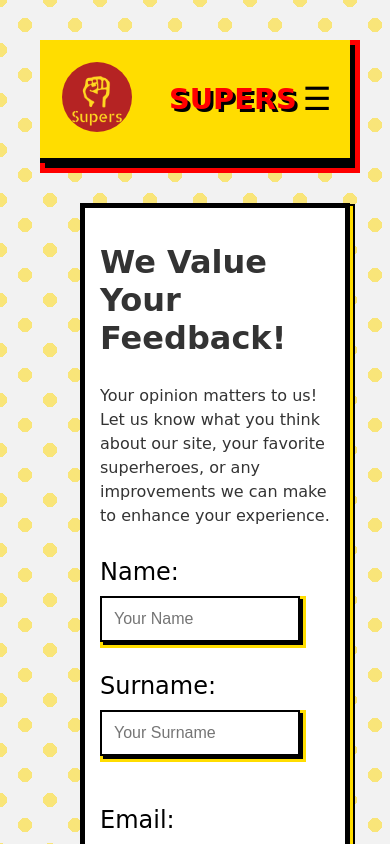
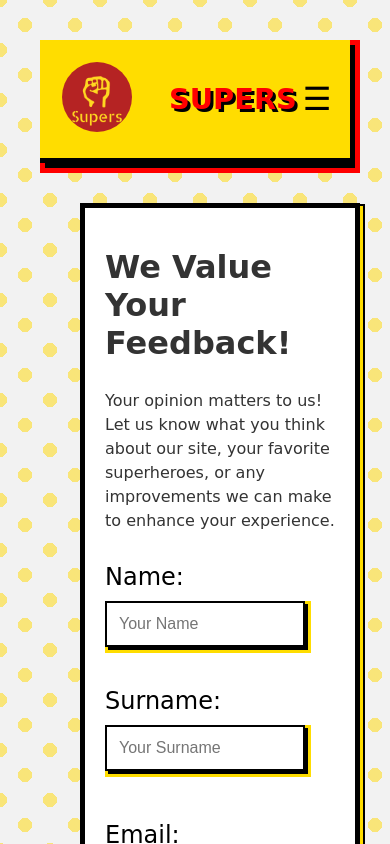
Before and after one commit to MichaelaKemp/DV200_S2_T4_Thoery, a React (Create React App) app in the folder superhero-backend/superhero-frontend/: page /feedback in a window 390 px wide. Shown: the top 844 px of the page. Built offline with nearby package versions, Linux system fonts and the light colour scheme.

Commit message:
Adjusting to different screen sizes

```diff
--- a/superhero-backend/superhero-frontend/src/components/Details.css
+++ b/superhero-backend/superhero-frontend/src/components/Details.css
@@ -13,7 +13,7 @@
   box-shadow: 10px 10px 0px #ffdd00, 10px 10px 0px 5px black;
   max-width: 1400px;
   margin: 20px auto;
-  text-align: left;
+  text-align: left; /* Align text to the left */
 }
 
 /* Motivation text to encourage users */
@@ -28,29 +28,29 @@
 .name-surname-group {
   display: flex;
   justify-content: space-between;
-  gap: 70px;
-  margin-bottom: 30px;
+  gap: 70px; /* Adds space between the name and surname fields */
+  margin-bottom: 30px; /* Adds space below the name-surname group */
 }
 
 .name-input, .surname-input {
-  flex: 1;
-  box-sizing: border-box;
+  flex: 1; /* Ensure both input fields take equal width */
+  box-sizing: border-box; /* Ensure padding is included in the width */
 }
 
 /* Input fields styling */
 input, textarea {
   width: 100%;
-  padding: 15px;
+  padding: 15px; /* Adjust padding inside the input field */
   font-size: 1.2rem;
   border: 2px solid black;
   box-shadow: 3px 3px 0px black, 3px 3px 0px 3px #ffdd00;
-  margin-bottom: 20px;
+  margin-bottom: 20px; /* Adds spacing between inputs and the next element */
 }
 
 /* Form group styling */
 .form-group {
-  margin-bottom: 30px;
-  padding-right: 30px;
+  margin-bottom: 30px; /* Adds space between the form groups */
+  padding-right: 30px; /* Adds padding to the right of the form group */
 }
 
 label {
@@ -87,44 +87,48 @@ label {
 /* Responsive Design - Media Queries */
 @media (max-width: 768px) {
   .feedback-container {
-    width: 95%;
-    padding: 20px;
-    box-shadow: 5px 5px 0px #ffdd00, 5px 5px 0px 3px black;
+    max-width: 90%; /* Adjust width for smaller screens */
+    padding: 30px; /* Reduce padding */
+    box-shadow: 5px 5px 0px #ffdd00, 5px 5px 0px 3px black; /* Reduce shadow */
   }
 
   .name-surname-group {
-    flex-direction: column;
-    gap: 10px;
+    flex-direction: column; /* Stack inputs vertically */
+    gap: 20px; /* Reduce gap for smaller screens */
   }
 
   input, textarea {
-    font-size: 1rem;
-    padding: 12px;
+    font-size: 1rem; /* Reduce font size */
+    padding: 12px; /* Reduce padding */
   }
 
   .submit-btn {
-    font-size: 1rem;
-    padding: 8px 16px;
+    font-size: 1rem; /* Smaller font size */
+    padding: 8px 16px; /* Reduce padding */
+  }
+
+  .thank-you-message {
+    font-size: 1.3rem; /* Adjust font size */
   }
 }
 
 @media (max-width: 480px) {
   .feedback-container {
-    width: 100%;
-    padding: 15px;
-    box-shadow: 3px 3px 0px #ffdd00, 3px 3px 0px 2px black;
+    max-width: 100%; /* Full width for very small screens */
+    padding: 20px; /* Further reduce padding */
+    box-shadow: 3px 3px 0px #ffdd00, 3px 3px 0px 2px black; /* Lighter shadow */
   }
 
   .motivation-text {
-    font-size: 1rem;
+    font-size: 1rem; /* Reduce font size */
   }
 
   .thank-you-message {
-    font-size: 1.3rem;
+    font-size: 1.2rem; /* Further reduce font size */
   }
 
   .submit-btn {
-    font-size: 0.9rem;
-    padding: 6px 12px;
+    font-size: 0.9rem; /* Smaller font for very small screens */
+    padding: 6px 12px; /* Adjust padding */
   }
 }
```
